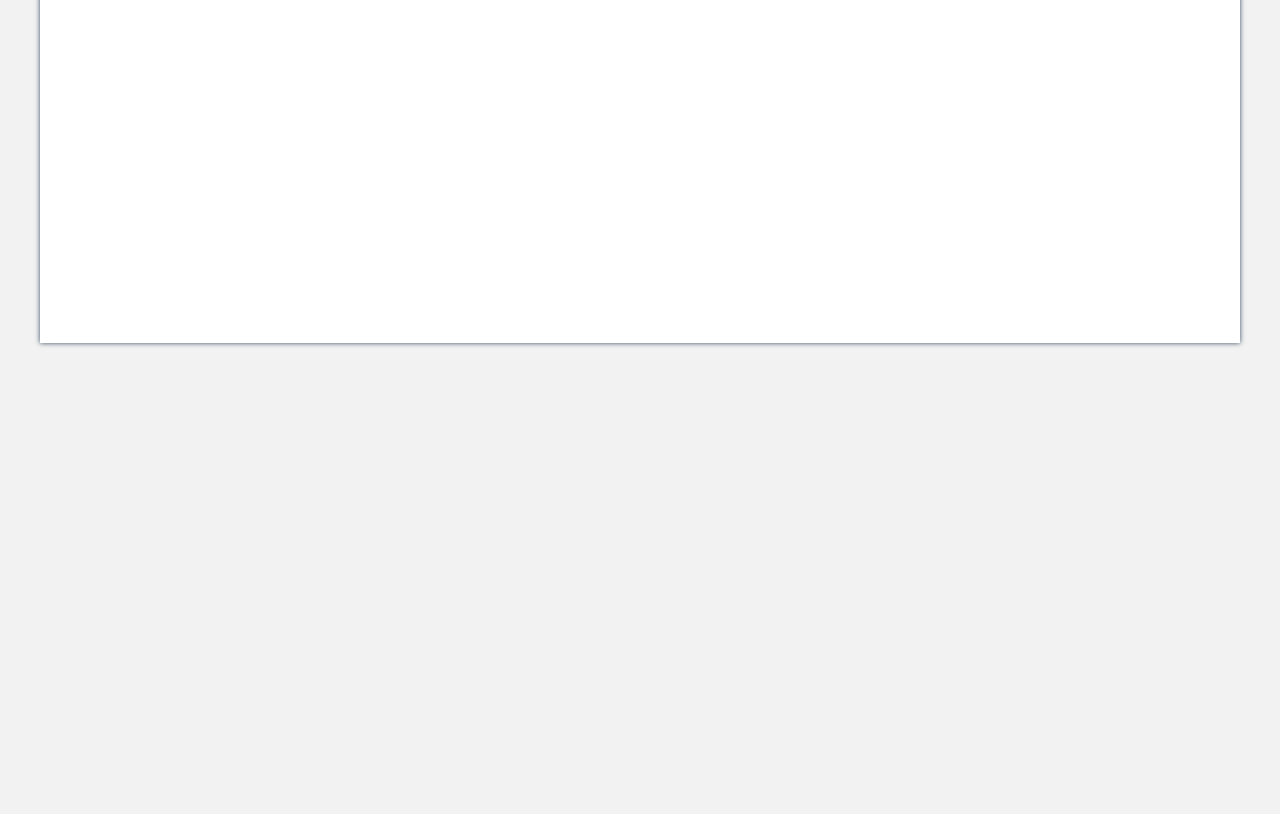
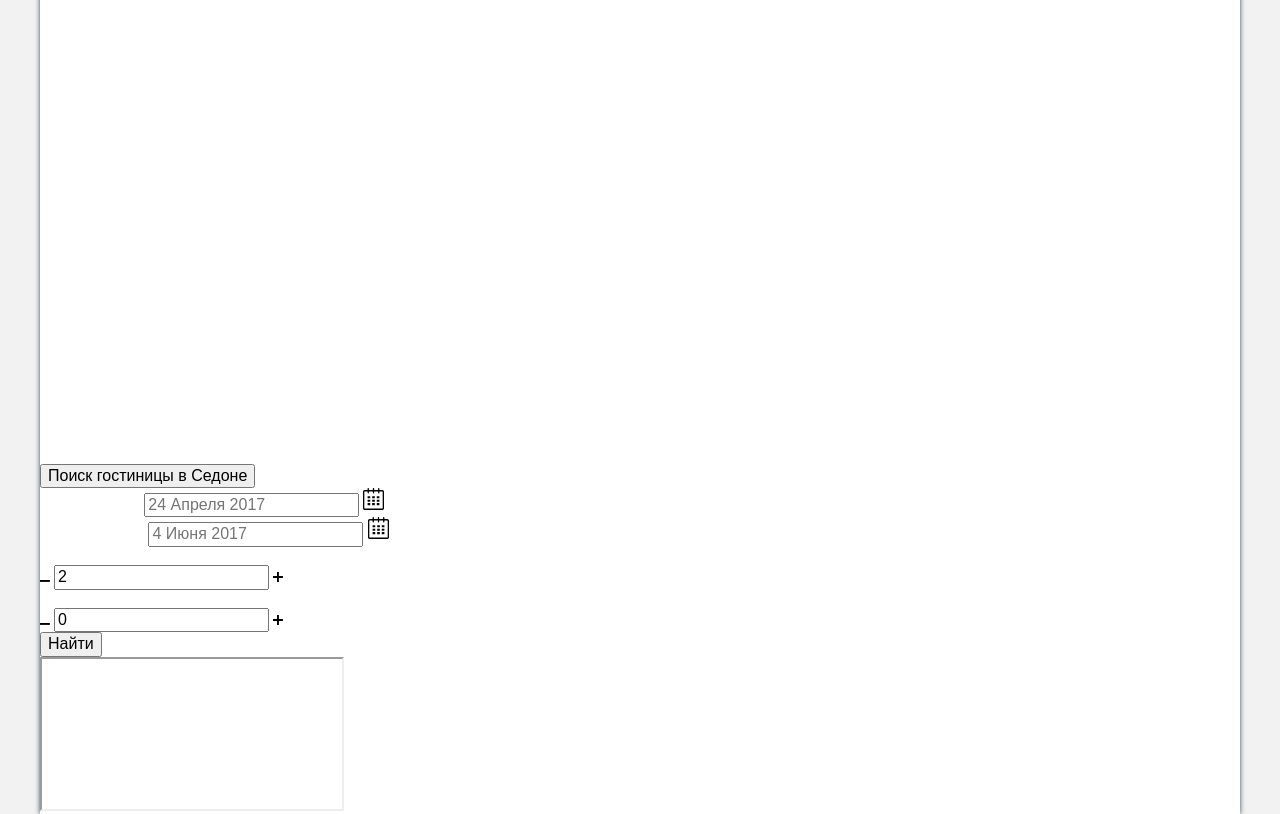
Before and after one commit to ulukkman/Sedona, a plain HTML site: page index.html in a window 1280 px wide. Shown: the part 663-1477 px from the top of the page. Before the commit the page ends 1022 px from the top, so only its background shows below. Drawn offline with Linux system fonts and the light colour scheme.

Commit message:
html markup of the travel section

```diff
--- a/index.html
+++ b/index.html
@@ -101,6 +101,62 @@
 					<p class="info-footer__desc">Большинство едет в&nbsp;Гранд Каньон и&nbsp;толпится там</p>
 				</div>
 			</section>
+
+      <section class="content__travel travel">
+				<div class="travel__text">
+					<h2 class="travel__title">Заинтересовались?</h2>
+					<p class="travel__desc">Укажите предполагаемые даты поездки,<br> и&nbsp;мы&nbsp;покажем Вам лучшие предложения гостиниц в&nbsp;Седоне</p>
+				</div>
+				<div class="travel__search">
+					<button class="travel__btn btn" type="submit">Поиск гостиницы в Седоне</button>
+				</div>
+				<div class="travel__map map">
+				<article class="travel__hotels elem">
+					<form class="travel__info info" method="post" action="https://echo.htmlacademy.ru">
+						<div class="info__date-in in">
+							<label class="in__label" for="text-in">Дата заезда:</label>
+							<input class="in__label-text" type="text" name="date" id="text-in" placeholder="24 Апреля 2017" value="">
+							<svg class="out__img" xmlns="http://www.w3.org/2000/svg" width="21" height="22" viewBox="0 0 21 22"><path d="M19.251 2.025h-2.845V.648c0-.381-.294-.689-.656-.689-.363 0-.656.308-.656.689v1.377h-3.938V.648c0-.381-.294-.689-.655-.689-.363 0-.657.308-.657.689v1.377H5.906V.648c0-.381-.294-.689-.656-.689-.363 0-.657.308-.657.689v1.377H1.75C.784 2.025 0 2.847 0 3.862v16.302C0 21.179.784 22 1.75 22h17.501c.966 0 1.749-.821 1.749-1.836V3.862c0-1.015-.783-1.837-1.749-1.837zm.437 18.139a.448.448 0 0 1-.437.459H1.75a.45.45 0 0 1-.438-.459V3.862a.45.45 0 0 1 .438-.459h2.844v1.378c0 .381.294.689.657.689.362 0 .656-.308.656-.689V3.403h3.938v1.378c0 .381.294.689.657.689.361 0 .655-.308.655-.689V3.403h3.938v1.378c0 .381.293.689.656.689.362 0 .656-.308.656-.689V3.403h2.845c.241 0 .437.206.437.459v16.302z"/><path d="M4.594 8.225h2.625v2.066H4.594zM4.594 11.668h2.625v2.067H4.594zM4.594 15.112h2.625v2.066H4.594zM9.188 15.112h2.625v2.066H9.188zM9.188 11.668h2.625v2.067H9.188zM9.188 8.225h2.625v2.066H9.188zM13.781 15.112h2.625v2.066h-2.625zM13.781 11.668h2.625v2.067h-2.625zM13.781 8.225h2.625v2.066h-2.625z"/></svg>
+						</div>
+						<div class="info__date-out out">
+							<label class="out__label" for="text-out">Дата выезда:</label>
+							<input class="out__label-text" type="text" name="date" id="text-out" placeholder="4 Июня 2017">
+							<svg class="in__img" xmlns="http://www.w3.org/2000/svg" width="21" height="22" viewBox="0 0 21 22"><path d="M19.251 2.025h-2.845V.648c0-.381-.294-.689-.656-.689-.363 0-.656.308-.656.689v1.377h-3.938V.648c0-.381-.294-.689-.655-.689-.363 0-.657.308-.657.689v1.377H5.906V.648c0-.381-.294-.689-.656-.689-.363 0-.657.308-.657.689v1.377H1.75C.784 2.025 0 2.847 0 3.862v16.302C0 21.179.784 22 1.75 22h17.501c.966 0 1.749-.821 1.749-1.836V3.862c0-1.015-.783-1.837-1.749-1.837zm.437 18.139a.448.448 0 0 1-.437.459H1.75a.45.45 0 0 1-.438-.459V3.862a.45.45 0 0 1 .438-.459h2.844v1.378c0 .381.294.689.657.689.362 0 .656-.308.656-.689V3.403h3.938v1.378c0 .381.294.689.657.689.361 0 .655-.308.655-.689V3.403h3.938v1.378c0 .381.293.689.656.689.362 0 .656-.308.656-.689V3.403h2.845c.241 0 .437.206.437.459v16.302z"/><path d="M4.594 8.225h2.625v2.066H4.594zM4.594 11.668h2.625v2.067H4.594zM4.594 15.112h2.625v2.066H4.594zM9.188 15.112h2.625v2.066H9.188zM9.188 11.668h2.625v2.067H9.188zM9.188 8.225h2.625v2.066H9.188zM13.781 15.112h2.625v2.066h-2.625zM13.781 11.668h2.625v2.067h-2.625zM13.781 8.225h2.625v2.066h-2.625z"/></svg>
+						</div>
+						<div class="info__wrapper">
+							<div class="info__older older">
+								<label class="older__label" for="number-older">Взрослые:</label>
+								<div class="older__button">
+									<a href="#number-older" class="older__number-minus" title="Уменьшить колличество" onclick="minusCount(this); return false;">
+										<svg class="older__svg-minus" xmlns="http://www.w3.org/2000/svg" width="9.917" height="1.917" viewBox="0 0 9.917 1.917"><path d="M0 0h9.917v1.917h-9.917z"></path></svg>
+									</a>
+									<input class="older__label-numbers" type="text" name="people" id="number-older" value="2">
+									<a href="#number-older" class="older__number-plus" title="Увеличить колличество" onclick="plusCount(this); return false;">
+										<svg class="older__svg-plus" xmlns="http://www.w3.org/2000/svg" width="9.917" height="9.917" viewBox="0 0 9.917 9.917"><path d="M9.917 4h-4v-4h-1.917v4h-4v1.917h4v4h1.917v-4h4z"></path></svg>
+									</a>
+								</div>
+							</div>
+							<div class="info__kids kids">
+								<label class="kids__label" for="number-kids">Дети:</label>
+								<div class="kids__button">
+									<a href="#number-kids" class="kids__number-minus" title="Уменьшить колличество" onclick="minusCount(this); return false;">
+										<svg class="kids__svg-minus" xmlns="http://www.w3.org/2000/svg" width="9.917" height="1.917" viewBox="0 0 9.917 1.917"><path d="M0 0h9.917v1.917h-9.917z"></path></svg>
+									</a>
+									<input class="kids__label-numbers" type="text" name="people" id="number-kids" value="0">
+									<a href="#number-kids" class="kids__number-plus" title="Увеличить колличество" onclick="plusCount(this); return false;">
+										<svg class="kids__svg-plus" xmlns="http://www.w3.org/2000/svg" width="9.917" height="9.917" viewBox="0 0 9.917 9.917"><path d="M9.917 4h-4v-4h-1.917v4h-4v1.917h4v4h1.917v-4h4z"></path></svg>
+									</a>
+								</div>
+							</div>
+						</div>
+						<div class="info__catalog catalog">
+							<button class="catalog__btn" type="submit">Найти</button>
+						</div>
+					</form>
+				</article>
+					<iframe class="map__yandex" src="https://yandex.ru/map-widget/v1/?um=constructor%3A2769fe2568c5f4ca207e22e0b03454e660ceb965dc480294ae621e0ce618c207&amp;lang=ru_RU&amp;scroll=true&amp;source=constructor"></iframe>
+				</div>
+			</section>
     </main>
   </div>
 
```
